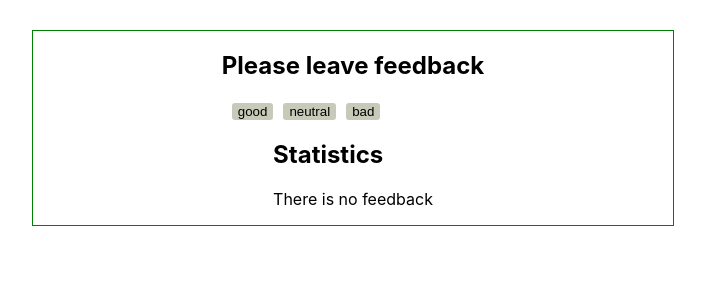
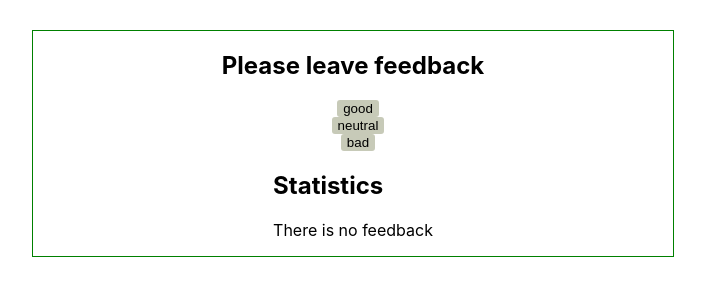
Before and after one commit to Bohdan-Makohoniuk/goit-react-hw-02-feedback, a React (Create React App) app: page / in a window 1280 px wide. Shown: the top 300 px of the page, without its empty margins (287-992 px from the left). Built offline with nearby package versions, Linux system fonts and the light colour scheme.

Commit message:
add_min_styled

```diff
--- a/src/components/FeedbackOptions/FeedbackOptions.jsx
+++ b/src/components/FeedbackOptions/FeedbackOptions.jsx
@@ -1,12 +1,12 @@
 
 import PropTypes from 'prop-types';
-import {Btn, containerBtn} from './FeedbackOptions.styled'
+import {Btn, ContainerBtn} from './FeedbackOptions.styled'
 const FeedbackOptions = ({ options, onLeaveFeedback }) => {
    return (
       <div>
          {options.map(name => {
             return (
-               <containerBtn key={name}>
+               <ContainerBtn key={name}>
                   <Btn
                      onClick={() => onLeaveFeedback(name)}
                      type="button"
@@ -14,7 +14,7 @@ const FeedbackOptions = ({ options, onLeaveFeedback }) => {
                   >
                      {name}
                   </Btn>
-               </containerBtn>
+               </ContainerBtn>
             );
          })}
       </div>
--- a/src/components/FeedbackOptions/FeedbackOptions.styled.jsx
+++ b/src/components/FeedbackOptions/FeedbackOptions.styled.jsx
@@ -10,7 +10,7 @@ export const Btn = styled.button`
     {background-color:white;
         color: #449aab};
     `
-export const containerBtn =styled.div`
+export const ContainerBtn =styled.div`
     display:flex;
     flex-direction: column;
     align-items: center;
```
